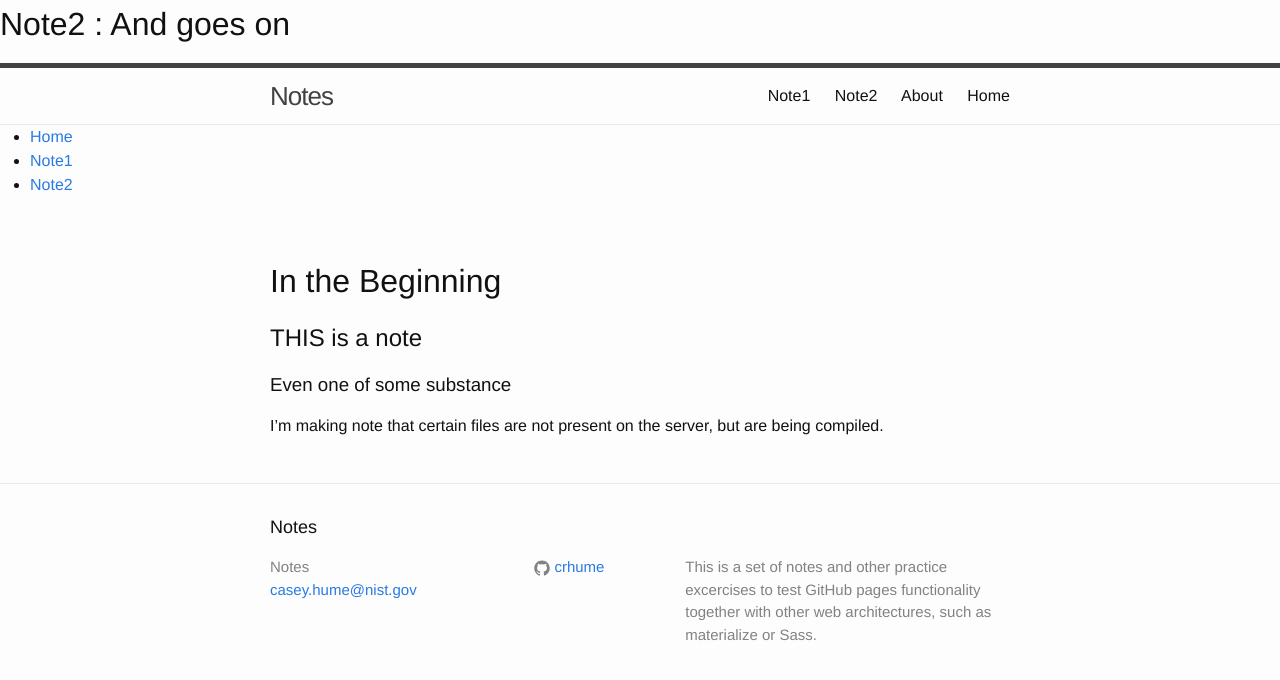
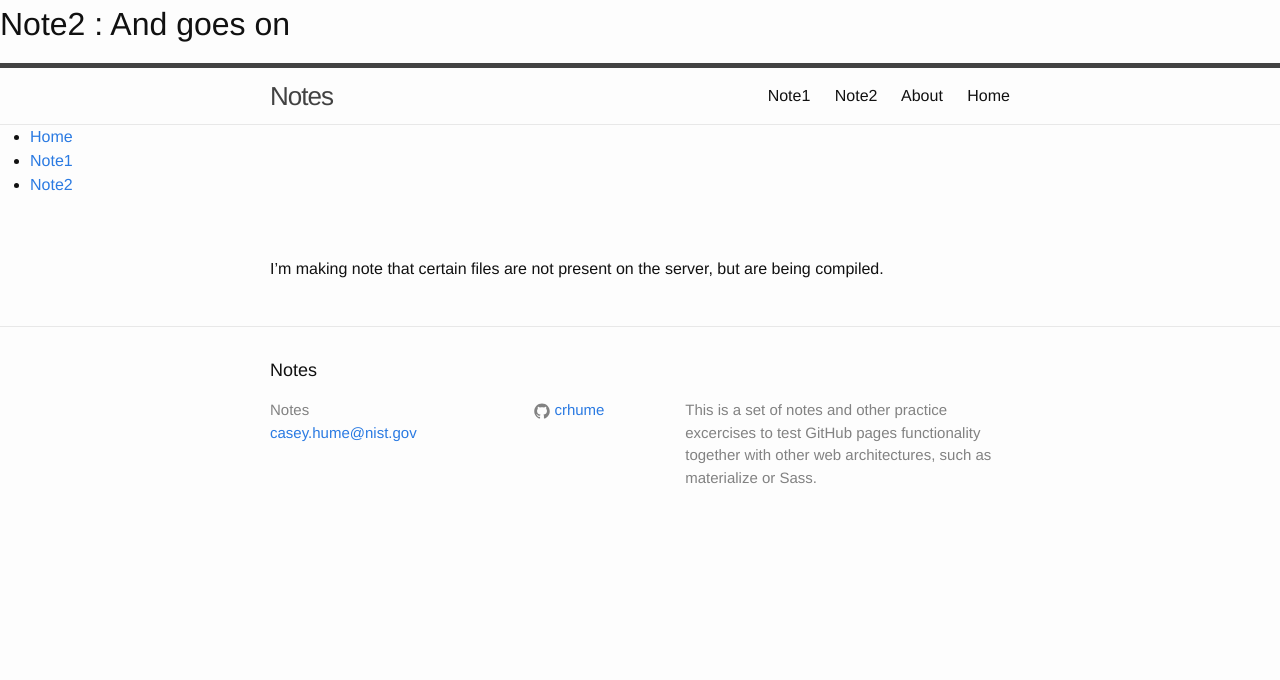
Before and after one commit to crhume/notes, a Jekyll site: the page built from notes/2.md, in a window 1280 px wide. Shown: the top 680 px of the page. Built offline with Jekyll 4.4.1, drawn with Linux system fonts in a browser that asks for light colours.

Commit message:
Update 2.md

```diff
--- a/notes/2.md
+++ b/notes/2.md
@@ -5,8 +5,4 @@
 date: today
 type: note
 ---
-# In the Beginning
-## THIS is a note
-### Even one of some substance
-
 I'm making note that certain files are not present on the server, but are being compiled.
```
